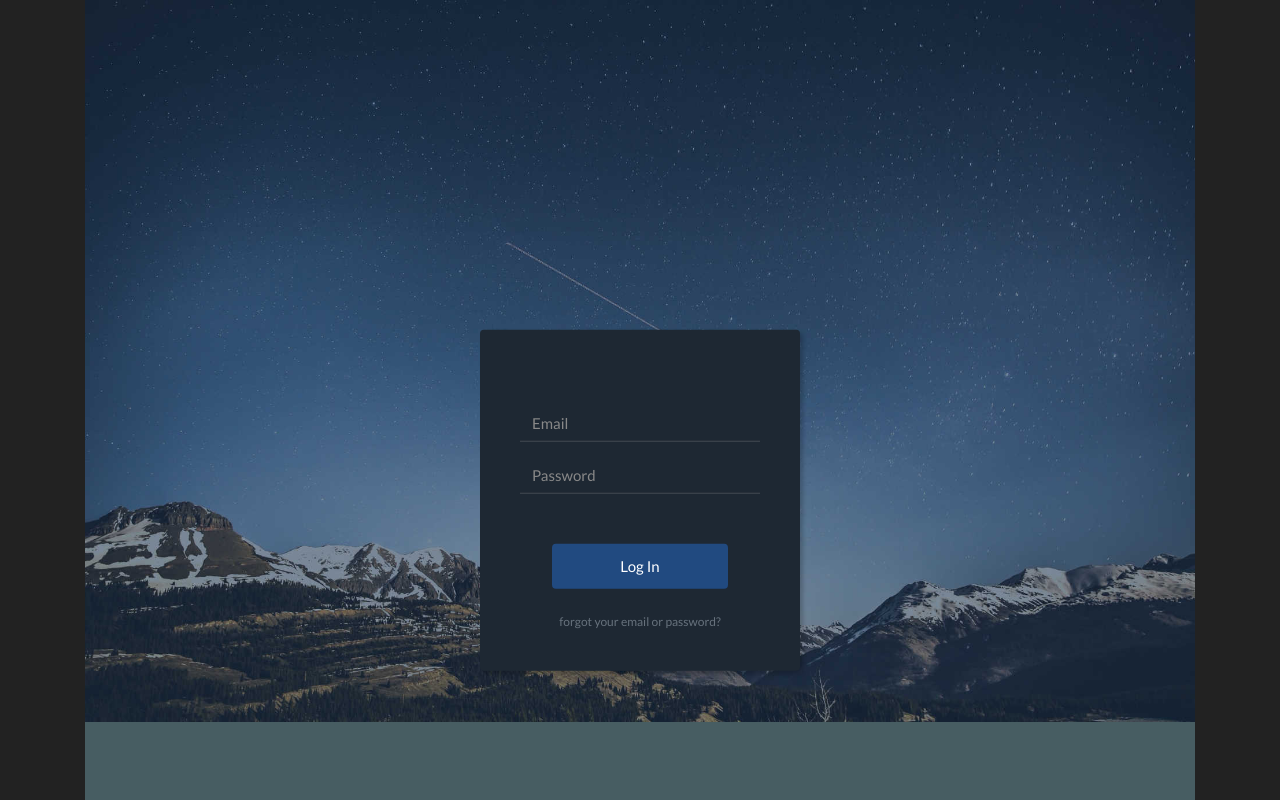
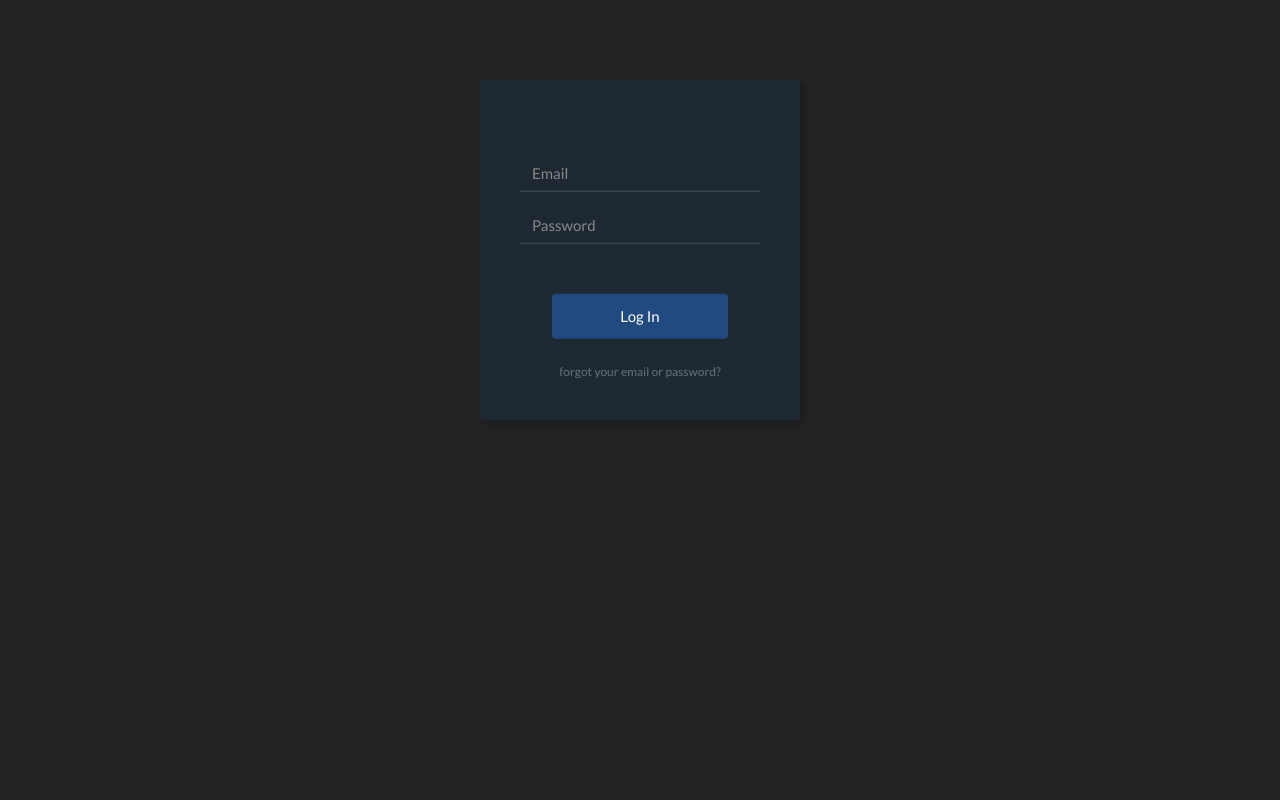
Before and after one commit to Kroster01/RucamanqueRC, an Angular app in the folder clientRuca/: page /auth in a window 1280 px wide. Shown: the top 800 px of the page. Built offline with nearby package versions, Linux system fonts and the light colour scheme; some icons are missing.

Commit message:
Mejora Login

```diff
--- a/clientRuca/src/app/auth/components/login/login.component.css
+++ b/clientRuca/src/app/auth/components/login/login.component.css
@@ -1,10 +1,10 @@
 
 .login-dark {
-    height:1000px;
-    background:#475d62 url(../../../../assets/fondos/star-sky.png);
+    height:500px;
+    /*background:#475d62 url(../../../../assets/fondos/pricipal_fondo.jpg);*/
     position:relative;
     background-size: contain;
-    background-repeat: no-repeat;
+    /*background-repeat: no-repeat;*/
     text-transform: lowercase;
   }
 
```
